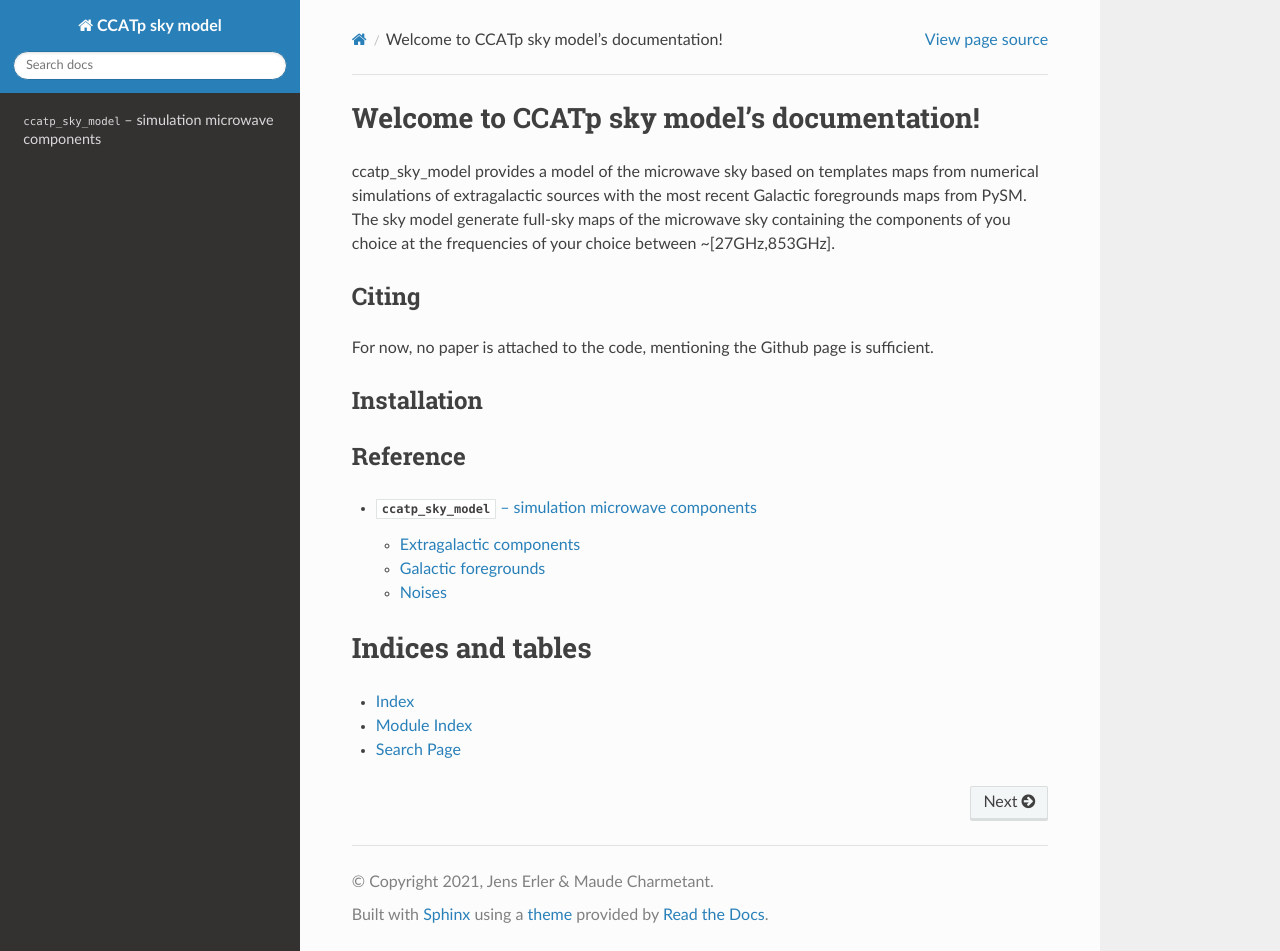
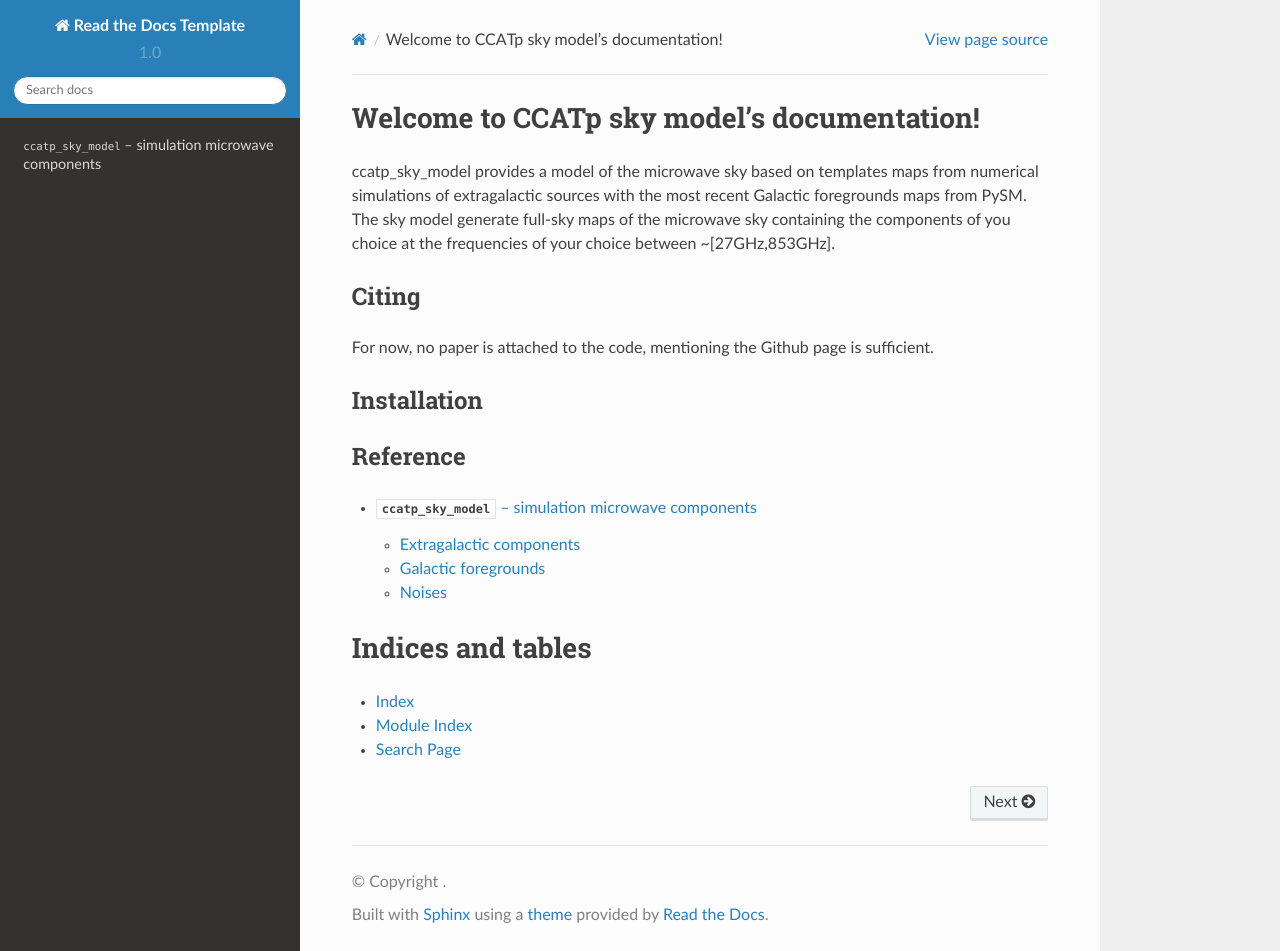
Before and after one commit to MaudeCharmetant/skymodel, a Sphinx documentation site: the page built from docs/index.rst, in a window 1280 px wide and 951 px high. Built offline with Sphinx 7.4.7 and the Read the Docs theme 2.0.0, drawn with Linux system fonts in a browser that asks for light colours; pages that are not in the unit, such as notebooks, are missing from menus; the version number is read from the project's files by our own code; some of the changed lines change nothing that is shown.

Commit message:
Update conf.py

```diff
--- a/docs/conf.py
+++ b/docs/conf.py
@@ -1,49 +1,49 @@
 # -*- coding: utf-8 -*-
 #
-# Configuration file for the Sphinx documentation builder.
+# Read the Docs Template documentation build configuration file, created by
+# sphinx-quickstart on Tue Aug 26 14:19:49 2014.
 #
-# This file does only contain a selection of the most common options. For a
-# full list see the documentation:
-# http://www.sphinx-doc.org/en/master/config
+# This file is execfile()d with the current directory set to its
+# containing dir.
+#
+# Note that not all possible configuration values are present in this
+# autogenerated file.
+#
+# All configuration values have a default; values that are commented out
+# serve to show the default.
 
-# -- Path setup --------------------------------------------------------------
+import sys
+import os
 
 # If extensions (or modules to document with autodoc) are in another directory,
 # add these directories to sys.path here. If the directory is relative to the
 # documentation root, use os.path.abspath to make it absolute, like shown here.
-import os
-import sys
-import sphinx_rtd_theme
-sys.path.append(os.path.abspath("."))
+#sys.path.insert(0, os.path.abspath('.'))
 
-# -- Project information -----------------------------------------------------
-
-project = 'CCATp sky model'
-copyright = '2021, Jens Erler & Maude Charmetant'
-author = 'Jens Erler & Maude Charmetant'
-
-# The short X.Y version
-version = ''
-# The full version, including alpha/beta/rc tags
-release = '0.0.1'
-
-
-# -- General configuration ---------------------------------------------------
+# -- General configuration ------------------------------------------------
 
 # If your documentation needs a minimal Sphinx version, state it here.
-#
-# needs_sphinx = '1.0'
+#needs_sphinx = '1.0'
 
 # Add any Sphinx extension module names here, as strings. They can be
 # extensions coming with Sphinx (named 'sphinx.ext.*') or your custom
 # ones.
-extensions = ['sphinx.ext.autodoc',"sphinx.ext.autosummary", "numpydoc"]
+extensions = []
 
 # Add any paths that contain templates here, relative to this directory.
-templates_path = ["templates/"]
+templates_path = ['_templates']
 
-# The suffix(es) of source filenames.
-# You can specify multiple suffix as a list of string:
+# The suffix of source filenames.
+source_suffix = '.rst'
+
+# The encoding of source files.
+#source_encoding = 'utf-8-sig'
+
+# The master toctree document.
+master_doc = 'index'
+
+# General information about the project.
+project = u'Read the Docs Template'
 #
 # source_suffix = ['.rst', '.md']
 source_suffix = '.rst'
```
